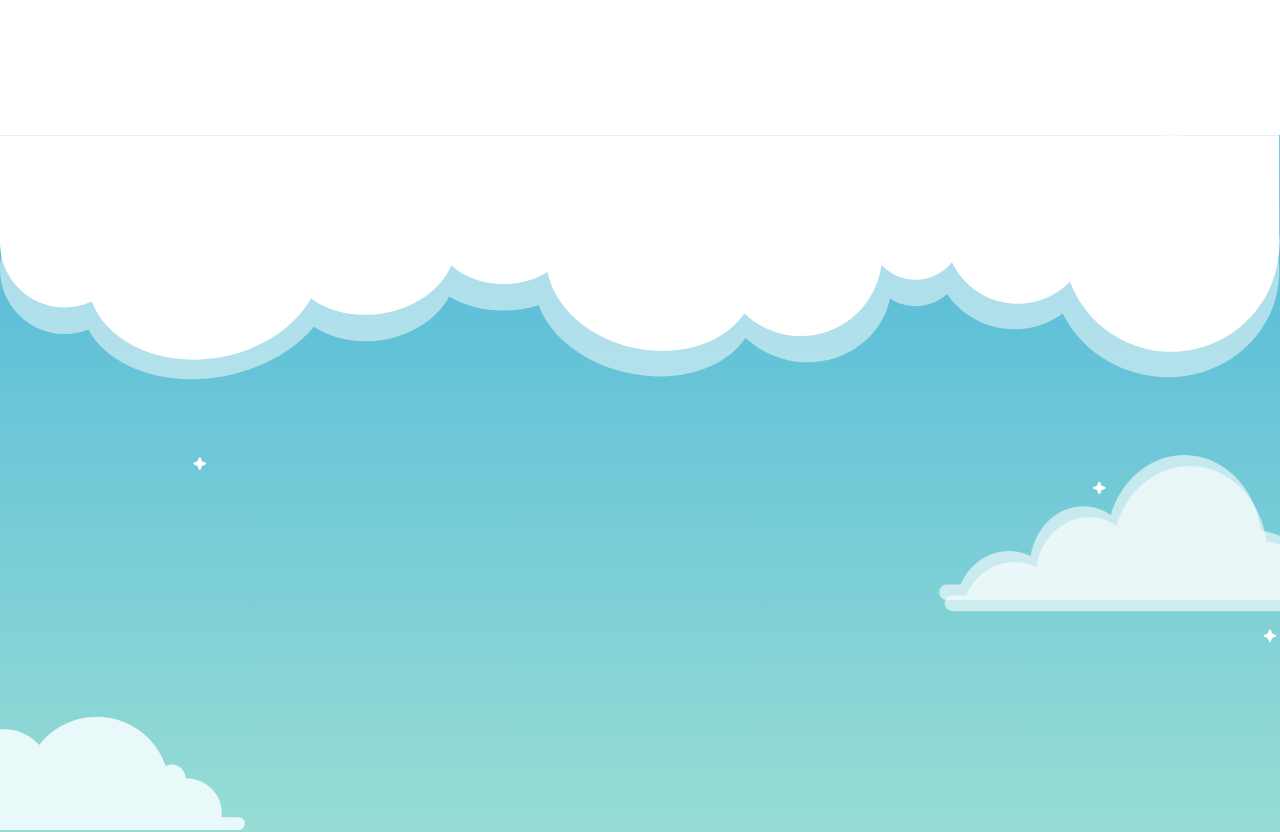
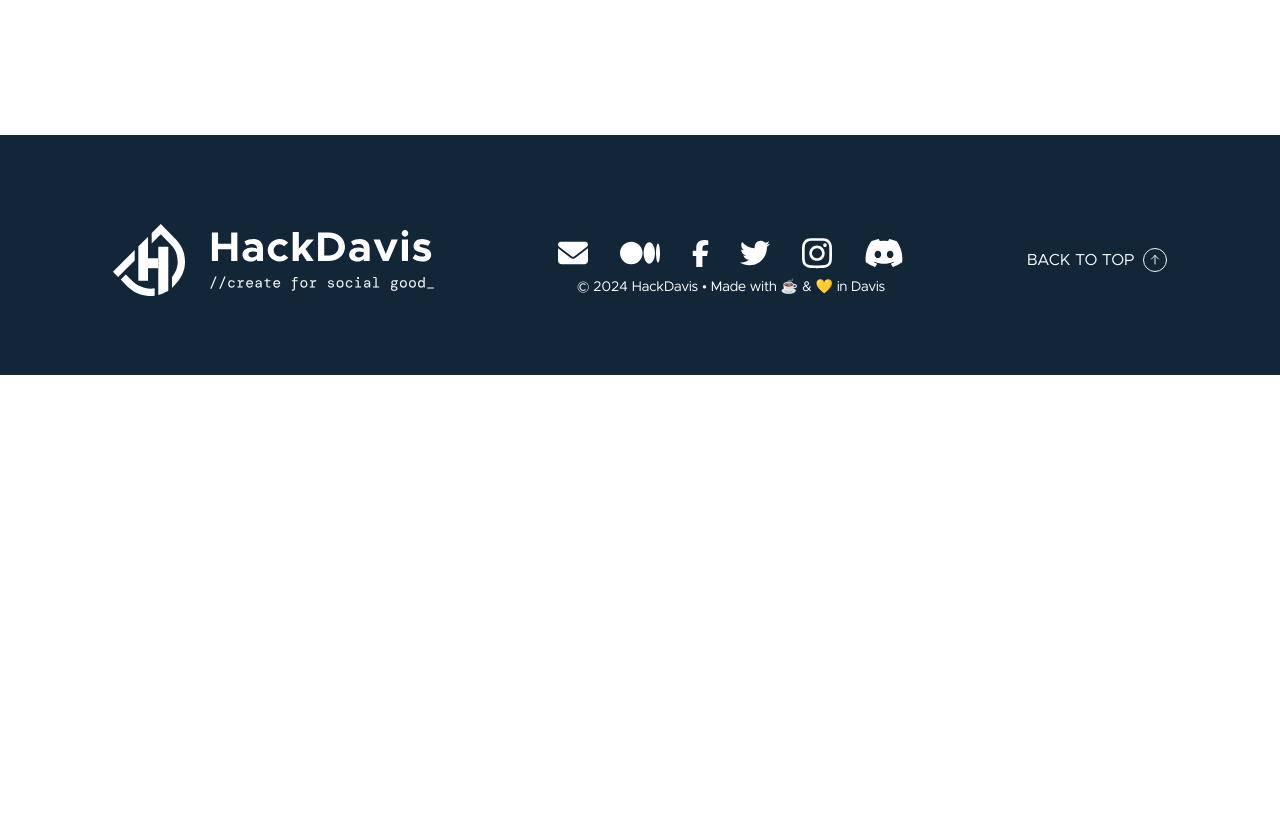
Before and after one commit to HackDavis/website-2025, a Next.js app: page /about-us in a window 1280 px wide. Shown: the part 4120-4952 px from the top of the page. After the commit the page ends 4495 px from the top, so only its background shows below. Built offline with nearby package versions, Linux system fonts and the light colour scheme.

Commit message:
ES Linting

```diff
--- a/app/(pages)/about-us/_components/CloudBackground/CloudBackground.tsx
+++ b/app/(pages)/about-us/_components/CloudBackground/CloudBackground.tsx
@@ -1,5 +1,5 @@
 import styles from './CloudBackground.module.scss';
-import Image from 'next/image';
+// import Image from 'next/image';
 
 export default function CloudBackground() {
   return (
--- a/app/(pages)/about-us/page.tsx
+++ b/app/(pages)/about-us/page.tsx
@@ -1,7 +1,6 @@
 import Hero from './_components/Hero/background';
 import Values from './_components/Values/Values';
 import OurTeam from './_components/OurTeam/OurTeam';
-import CloudBackground from './_components/CloudBackground/CloudBackground';
 
 export default function AboutUs() {
   return (
@@ -9,7 +8,6 @@ export default function AboutUs() {
       <Hero />
       <Values />
       <OurTeam />
-      <CloudBackground/>
     </div>
   );
 }
```
